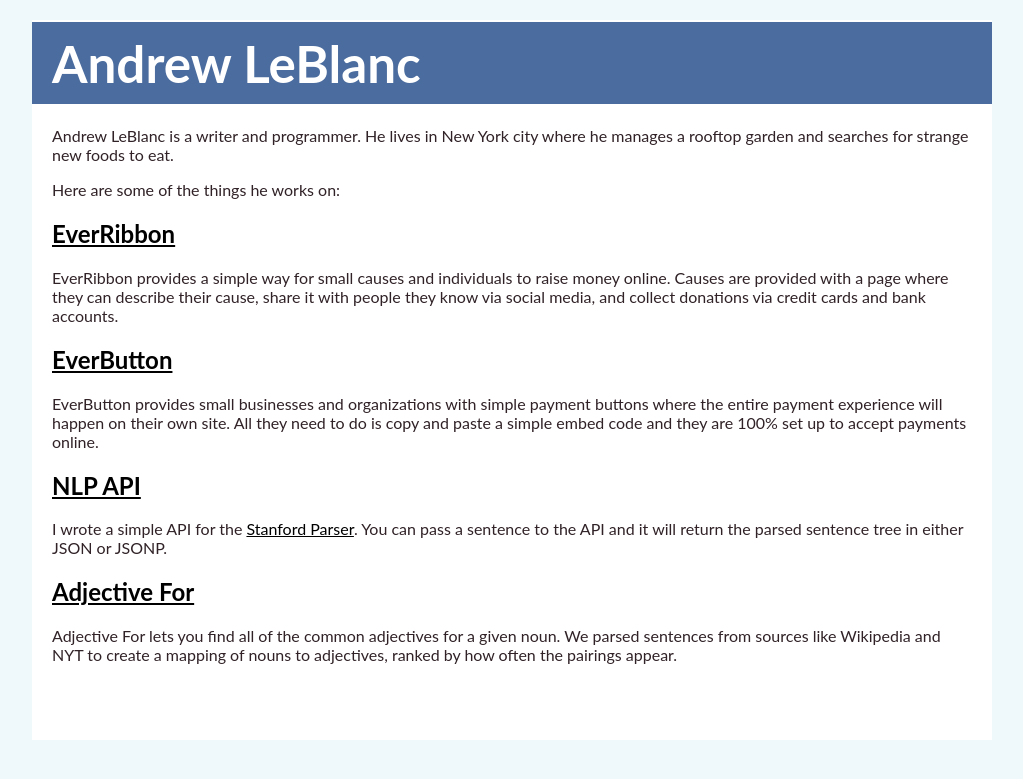
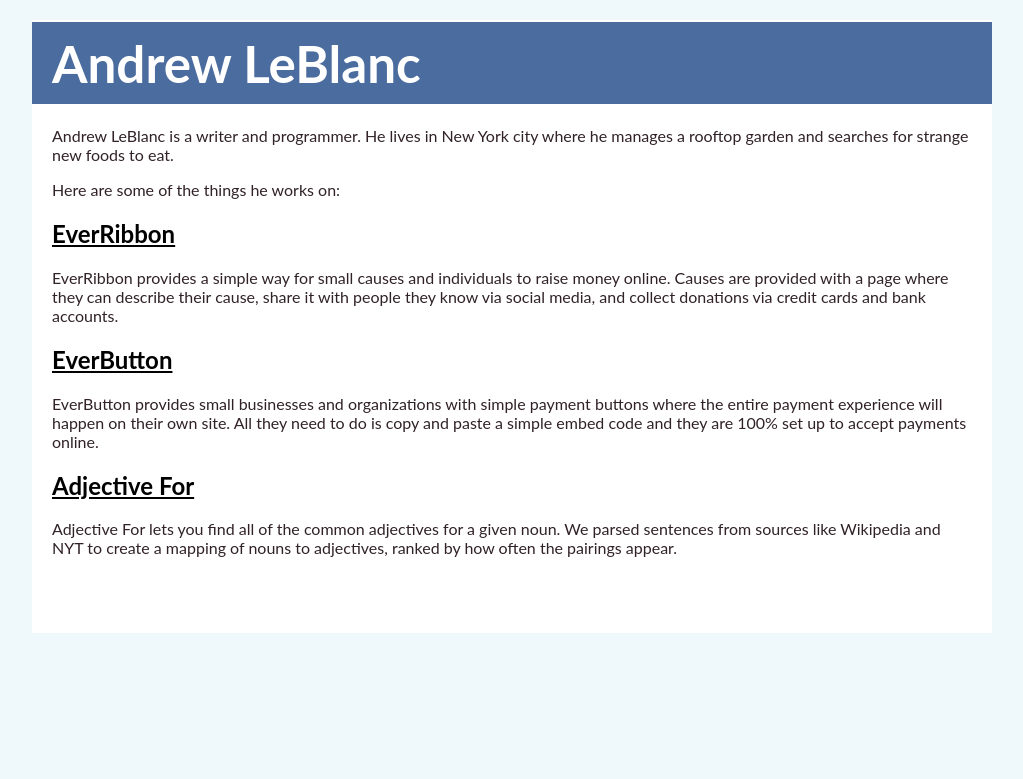
Before and after one commit to LeBlanc/personal-website, a Jekyll site: the page built from index.md, in a window 1280 px wide. Shown: the top 779 px of the page, without its empty margins (128-1151 px from the left). Built offline with Jekyll 4.4.1, drawn with Linux system fonts in a browser that asks for light colours.

Commit message:
Remove NLP project

```diff
--- a/index.md
+++ b/index.md
@@ -14,10 +14,6 @@ EverRibbon provides a simple way for small causes and individuals to raise money
 
 EverButton provides small businesses and organizations with simple payment buttons where the entire payment experience will happen on their own site. All they need to do is copy and paste a simple embed code and they are 100% set up to accept payments online.
 
-## <a href="http://nlp.naturalparsing.com">NLP API</a>
-
-I wrote a simple API for the <a href="http://nlp.stanford.edu/software/lex-parser.shtml">Stanford Parser</a>. You can pass a sentence to the API and it will return the parsed sentence tree in either JSON or JSONP.
-
 ## <a href="http://adjectivefor.com">Adjective For</a>
 
 Adjective For lets you find all of the common adjectives for a given noun. We parsed sentences from sources like Wikipedia and NYT to create a mapping of nouns to adjectives, ranked by how often the pairings appear.
```
